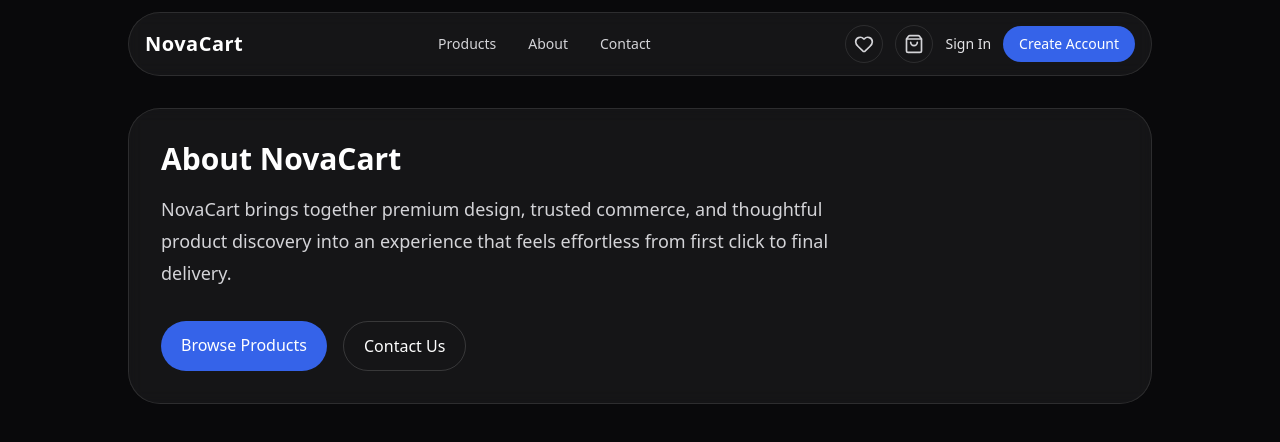
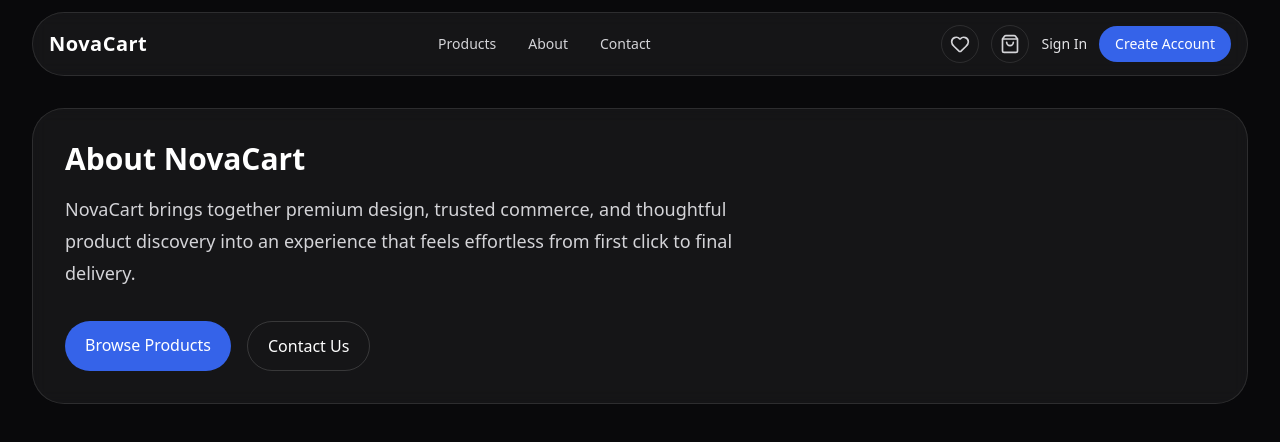
Before and after one commit to bharatlal124/Nova_Cart, a Next.js app: page /about in a window 1280 px wide. Shown: the top 442 px of the page. Built offline with nearby package versions, Linux system fonts and the light colour scheme; no server answers.

Commit message:
add and change some in design and in amount for indian rupees and add image with cloudnary

```diff
--- a/src/app/about/page.tsx
+++ b/src/app/about/page.tsx
@@ -4,7 +4,7 @@
 export default function AboutPage() {
   return (
     <main className="min-h-screen bg-zinc-950 px-4 py-3 lg:px-8">
-      <div className="mx-auto flex max-w-5xl flex-col gap-8">
+      <div className="mx-auto flex max-w-7xl flex-col gap-8">
         <SiteHeader />
         <section className="rounded-[2rem] border border-white/10 bg-white/5 p-4 backdrop-blur sm:p-6 lg:p-8">
           <h1 className="text-3xl font-semibold text-white">About NovaCart</h1>
--- a/src/app/contact/page.tsx
+++ b/src/app/contact/page.tsx
@@ -3,7 +3,7 @@
 export default function ContactPage() {
   return (
     <main className="min-h-screen bg-zinc-950 px-4 py-3 lg:px-8">
-      <div className="mx-auto flex max-w-5xl flex-col gap-8">
+      <div className="mx-auto flex max-w-7xl flex-col gap-8">
         <SiteHeader />
         <section className="rounded-[2rem] border border-white/10 bg-white/5 p-4 backdrop-blur sm:p-6 lg:p-8">
           <h1 className="text-3xl font-semibold text-white">Contact NovaCart</h1>
--- a/src/app/profile/page.tsx
+++ b/src/app/profile/page.tsx
@@ -4,7 +4,7 @@
 export default function ProfilePage() {
   return (
     <main className="min-h-screen bg-zinc-950 px-4 py-3 lg:px-8">
-      <div className="mx-auto flex max-w-5xl flex-col gap-8">
+      <div className="mx-auto flex max-w-7xl flex-col gap-8">
         <SiteHeader />
         <section className="rounded-[2rem] border border-white/10 bg-white/5 p-4 backdrop-blur sm:p-6 lg:p-8">
           <h1 className="text-3xl font-semibold text-white">Your profile</h1>
```
